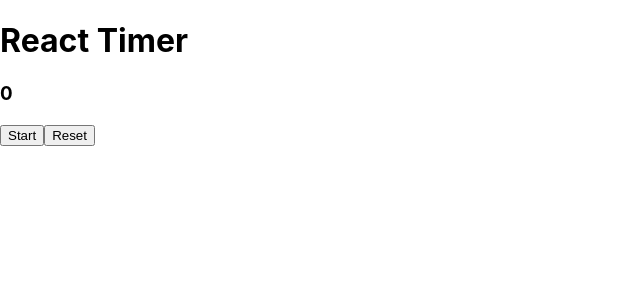
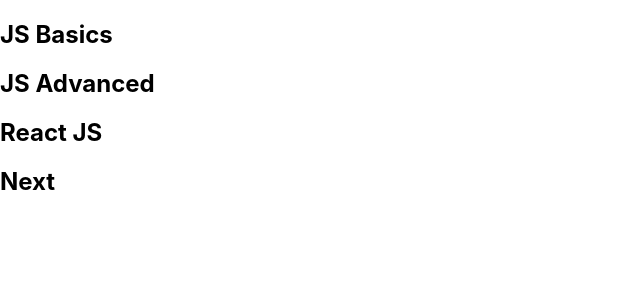
Before and after one commit to DmitriyMiroshnychenko/practice_react, a React (Create React App) app: page / in a window 1280 px wide. Shown: the top 300 px of the page, without its empty margins (0-640 px from the left). Built offline with nearby package versions, Linux system fonts and the light colour scheme.

Commit message:
change file

```diff
--- a/package.json
+++ b/package.json
@@ -14,7 +14,6 @@
   "scripts": {
     "start": "react-scripts start",
     "build": "react-scripts build",
-    "test": "react-scripts test",
     "eject": "react-scripts eject"
   },
   "eslintConfig": {
--- a/src/App.jsx
+++ b/src/App.jsx
@@ -1,59 +1,24 @@
-import React from "react";
+import React, { Component } from "react";
 
-export default class App extends React.Component {
-  constructor() {
-    super();
-    this.state = {
-      count: 0,
-      isCounting: false,
-    };
-  }
-
-  componentDidMount() {
-    const userCount = localStorage.getItem("timer");
-    if (userCount) {
-      this.setState({ count: +userCount });
-    }
-  }
-
-  componentDidUpdate() {
-    localStorage.setItem("timer", this.state.count);
-  }
-
-  componentWillUnmount() {
-    clearInterval(this.counterId);
-  }
-
-  handleStart = () => {
-    this.setState({ isCounting: true });
-
-    this.counterId = setInterval(() => {
-      this.setState({ count: this.state.count + 1 });
-    }, 1000);
-  };
-
-  handleStop = () => {
-    this.setState({ isCounting: false });
-    clearInterval(this.counterId);
-  };
-
-  handleReset = () => {
-    this.setState({ isCounting: false, count: 0 });
-    clearInterval(this.counterId);
+class App extends Component {
+  state = {
+    posts: [
+      { id: "abc1", name: "JS Basics" },
+      { id: "abc2", name: "JS Advanced" },
+      { id: "abc3", name: "React JS" },
+      { id: "abc4", name: "Next" },
+    ],
   };
 
   render() {
     return (
       <div className="App">
-        <h1>React Timer</h1>
-        <h3>{this.state.count}</h3>
-        {!this.state.isCounting ? (
-          <button onClick={this.handleStart}>Start</button>
-        ) : (
-          <button onClick={this.handleStop}>Stop</button>
-        )}
-        <button onClick={this.handleReset}>Reset</button>
+        {this.state.posts.map((post) => (
+          <h2 key={post.id}>{post.name}</h2>
+        ))}
       </div>
     );
   }
 }
+
+export default App;
```
